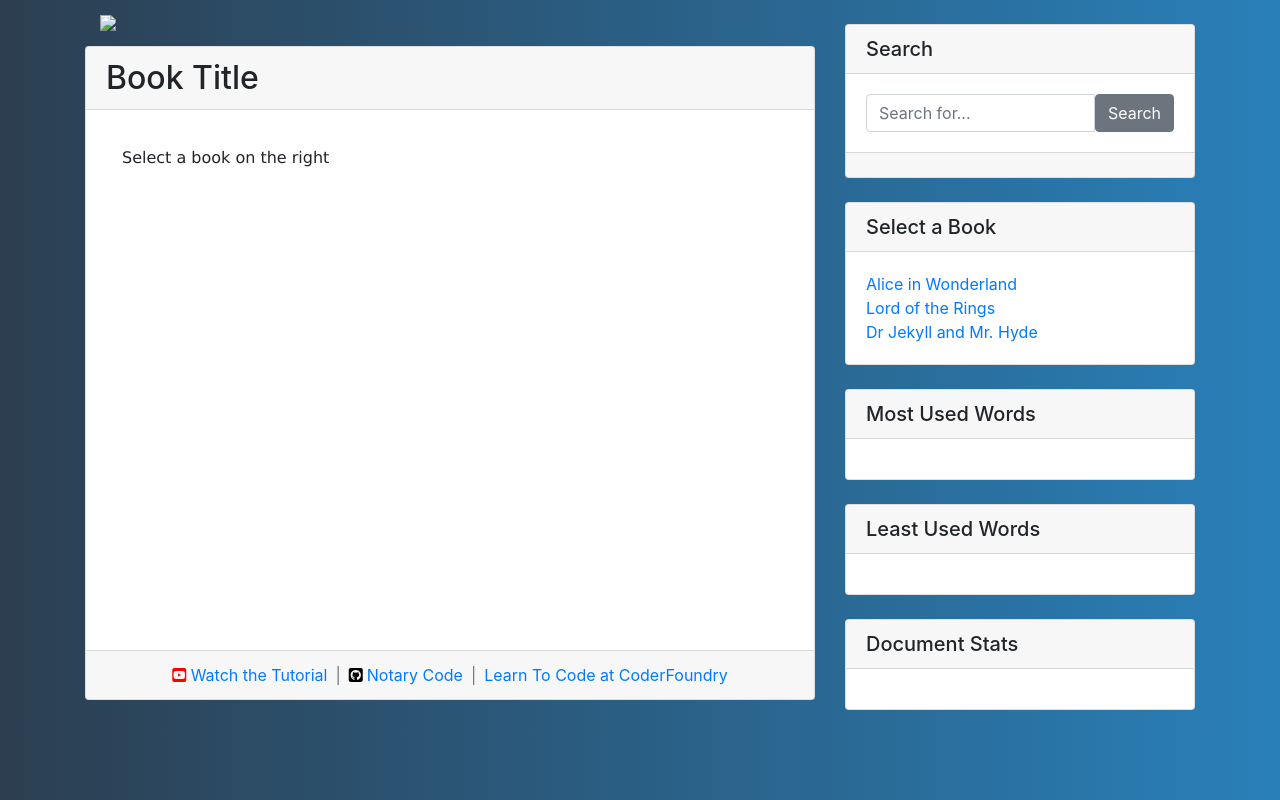
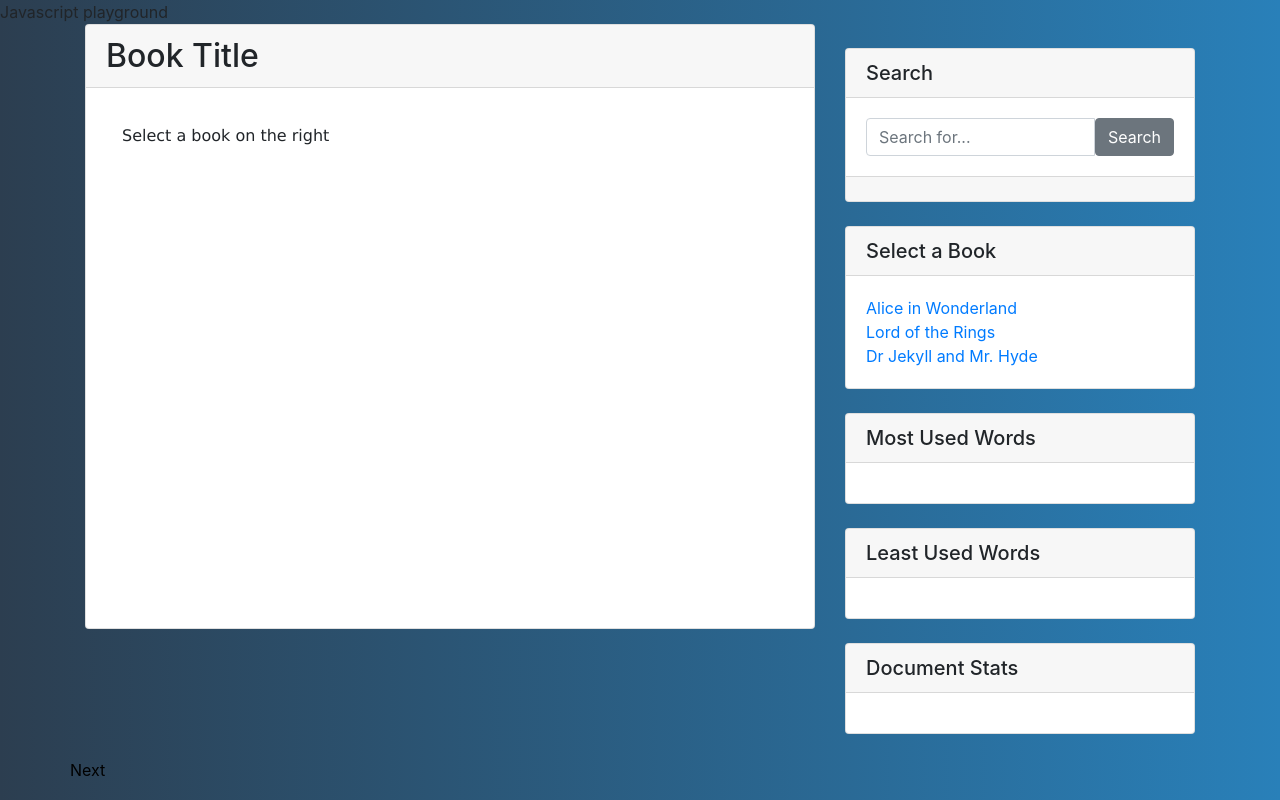
Before and after one commit to Tushark8218/GLA_WEB_EXAM, a plain HTML site: page index.html in a window 1280 px wide. Drawn offline with nearby package versions, Linux system fonts and the light colour scheme.

Commit message:
Update index.html

```diff
--- a/index.html
+++ b/index.html
@@ -16,11 +16,12 @@
 </head>
 
 <body>
+    <div id="image">
+        Javascript playground
+    </div>
     <div class="container">
         <div class="row">
-            <!--Main Content Area-->
             <div class="col-md-8">
-                <img src="/images/NotoryLogowhiteMed.png" class="responsive">
                 <div class="card mb-4">
                     <h2 class="card-header" id="fileName">Book Title</h2>
                     <div class="card-body">
@@ -28,22 +29,9 @@
                             Select a book on the right
                         </div>
                     </div>
-                    <div class="card-footer text-muted d-flex justify-content-center">
-                        <a href="https://youtu.be/KEvLAe_2jXo"><i class="fab fa-youtube-square " style="color:red"
-                                aria-hidden="true"></i>
-                            Watch the Tutorial</a><span class="mx-2">|</span><a
-                            href="https://github.com/CoderFoundry/Notary" target="_blank">
-                            <i class="fab fa-github-square" aria-hidden="true" style="color:black"></i><span
-                                class="ml-1">Notary
-                                Code</span></a><span class="mx-2">|</span><a href="https://CoderFoundry.com"
-                            target="_blank">Learn To Code at
-                            CoderFoundry</a>
-                    </div>
                 </div>
             </div>
-            <!--SideBar Content-->
             <div class="col-md-4">
-                <!--Search Widget-->
                 <div class="card my-4">
                     <h5 class="card-header">Search</h5>
                     <div class="card-body">
@@ -58,7 +46,6 @@
 
                     </div>
                 </div>
-                <!--Select a Book Widget -->
                 <div class="card my-4">
                     <h5 class="card-header">Select a Book</h5>
                     <div class="card-body">
@@ -77,7 +64,6 @@
                         </div>
                     </div>
                 </div>
-                <!--Most Used Words-->
                 <div class="card my-4">
                     <h5 class="card-header">Most Used Words</h5>
                     <div class="card-body">
@@ -90,7 +76,6 @@
                         </div>
                     </div>
                 </div>
-                <!-- Least Used Words -->
                 <div class="card my-4">
                     <h5 class="card-header">Least Used Words</h5>
                     <div class="card-body">
@@ -103,7 +88,6 @@
                         </div>
                     </div>
                 </div>
-                <!--Document Stats-->
                 <div class="card my-4">
                     <h5 class="card-header">Document Stats</h5>
                     <div class="card-body">
@@ -115,23 +99,25 @@
                     </div>
                 </div>
             </div>
+            <a style="color: black;" href="">Next</a>
         </div>
+
         <script id="template-ul-items" type="text/template">
             <li>
                {{val}}
             </li>
         </script>
-        <!-- Optional JavaScript -->
-        <!-- jQuery first, then Popper.js, then Bootstrap JS -->
         <script src="https://code.jquery.com/jquery-3.3.1.slim.min.js"
             integrity="sha384-q8i/X+965DzO0rT7abK41JStQIAqVgRVzpbzo5smXKp4YfRvH+8abtTE1Pi6jizo" crossorigin="anonymous">
-        </script>
+            </script>
         <script src="https://cdnjs.cloudflare.com/ajax/libs/popper.js/1.14.7/umd/popper.min.js"
             integrity="sha384-UO2eT0CpHqdSJQ6hJty5KVphtPhzWj9WO1clHTMGa3JDZwrnQq4sF86dIHNDz0W1" crossorigin="anonymous">
-        </script>
+            </script>
         <script src="https://stackpath.bootstrapcdn.com/bootstrap/4.3.1/js/bootstrap.min.js"
             integrity="sha384-JjSmVgyd0p3pXB1rRibZUAYoIIy6OrQ6VrjIEaFf/nJGzIxFDsf4x0xIM+B07jRM" crossorigin="anonymous">
-        </script>
+            </script>
+
+
 </body>
 
 </html>
```
